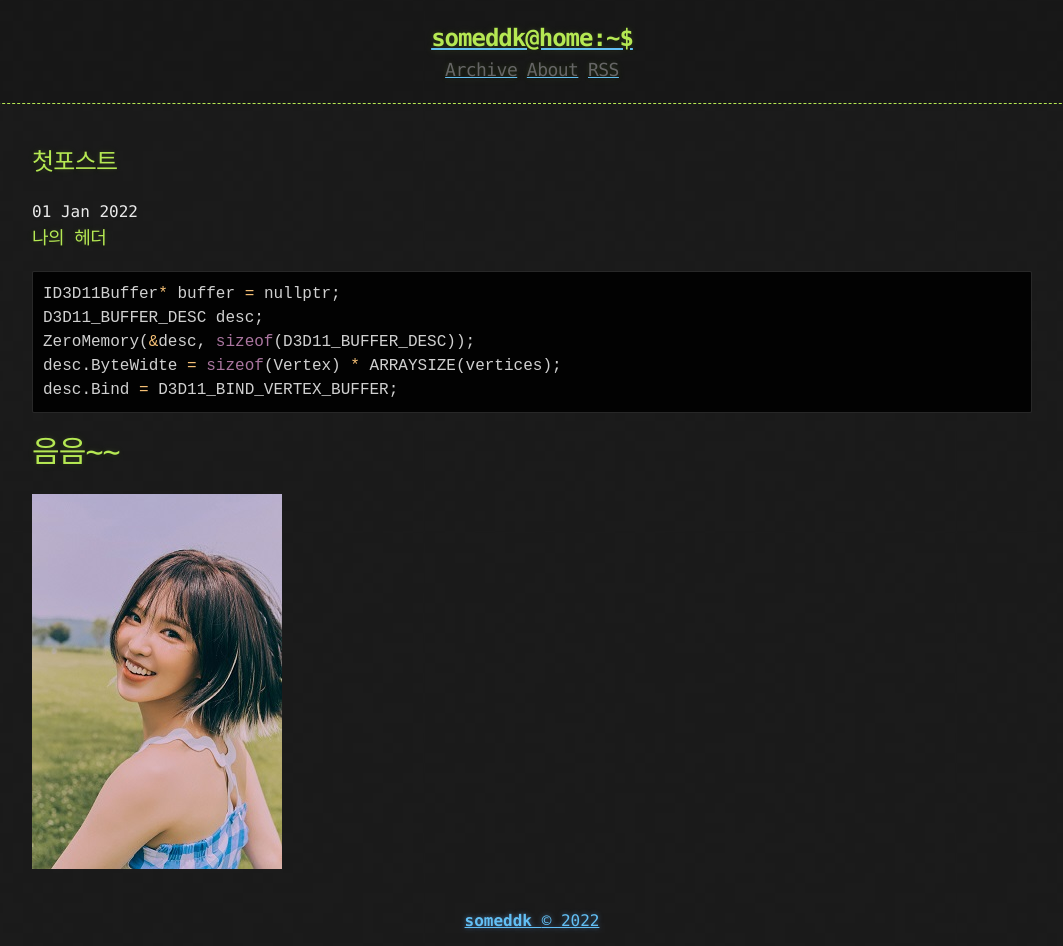
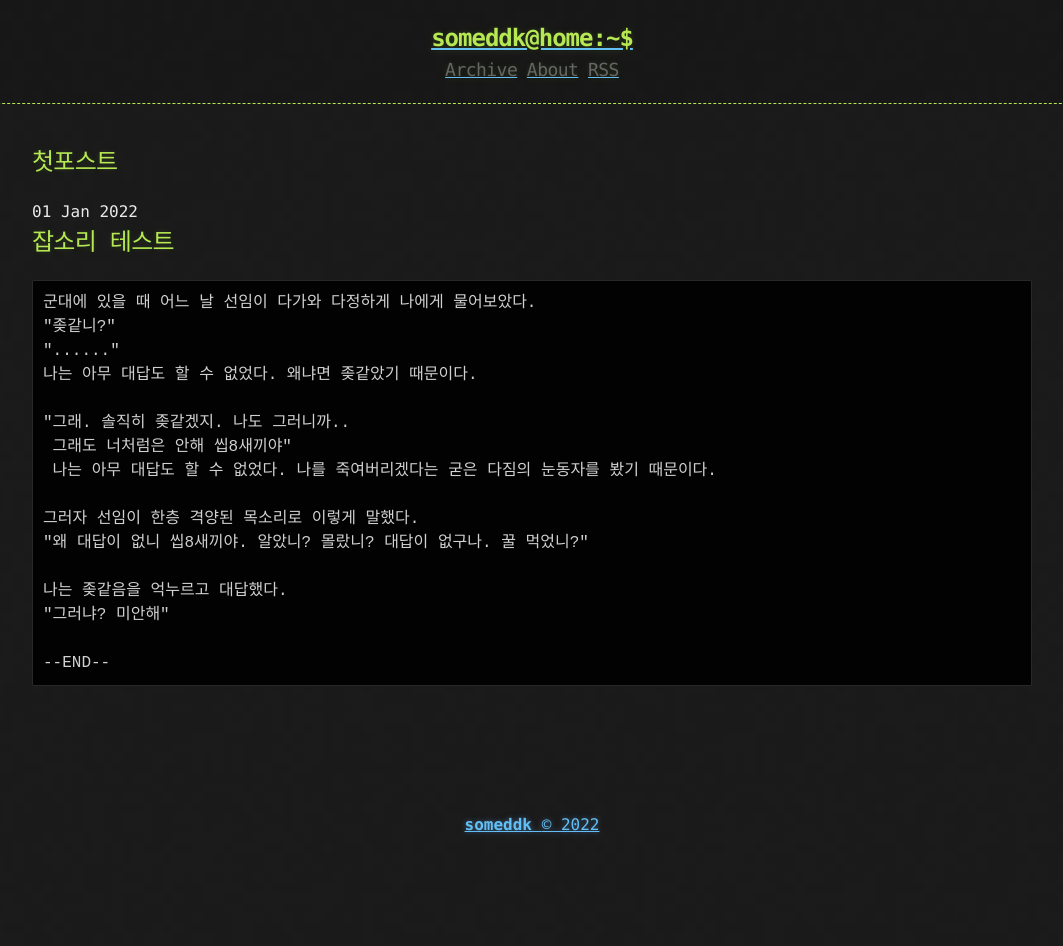
Before and after one commit to simeddk/Blog, a Jekyll site: the page built from _posts/2022-01-01-첫포스트.md, in a window 1280 px wide. Shown: the whole page, without its empty margins (108-1171 px from the left). Built offline with Jekyll 4.4.1, drawn with Linux system fonts in a browser that asks for light colours; after the commit the page ends 900 px from its top, so only the background shows below that.

Commit message:
포스트 업뎃

````diff
--- a/_posts/2022-01-01-첫포스트.md
+++ b/_posts/2022-01-01-첫포스트.md
@@ -3,14 +3,22 @@ title: 첫포스트
 published: true
 ---
 
-### 나의 헤더
-```c++
-ID3D11Buffer* buffer = nullptr;
-D3D11_BUFFER_DESC desc;
-ZeroMemory(&desc, sizeof(D3D11_BUFFER_DESC));
-desc.ByteWidte = sizeof(Vertex) * ARRAYSIZE(vertices);
-desc.Bind = D3D11_BIND_VERTEX_BUFFER;
+## 잡소리 테스트
+```markdown
+군대에 있을 때 어느 날 선임이 다가와 다정하게 나에게 물어보았다.
+"좆같니?"
+"......"
+나는 아무 대답도 할 수 없었다. 왜냐면 좆같았기 때문이다.
+
+"그래. 솔직히 좆같겠지. 나도 그러니까..
+ 그래도 너처럼은 안해 씹8새끼야"
+ 나는 아무 대답도 할 수 없었다. 나를 죽여버리겠다는 굳은 다짐의 눈동자를 봤기 때문이다.
+
+그러자 선임이 한층 격양된 목소리로 이렇게 말했다.
+"왜 대답이 없니 씹8새끼야. 알았니? 몰랐니? 대답이 없구나. 꿀 먹었니?"
+
+나는 좆같음을 억누르고 대답했다.
+"그러냐? 미안해"
+
+--END--
 ```
-
-# 음음~~
-![Test](Images/Wendy.jpg)
````
